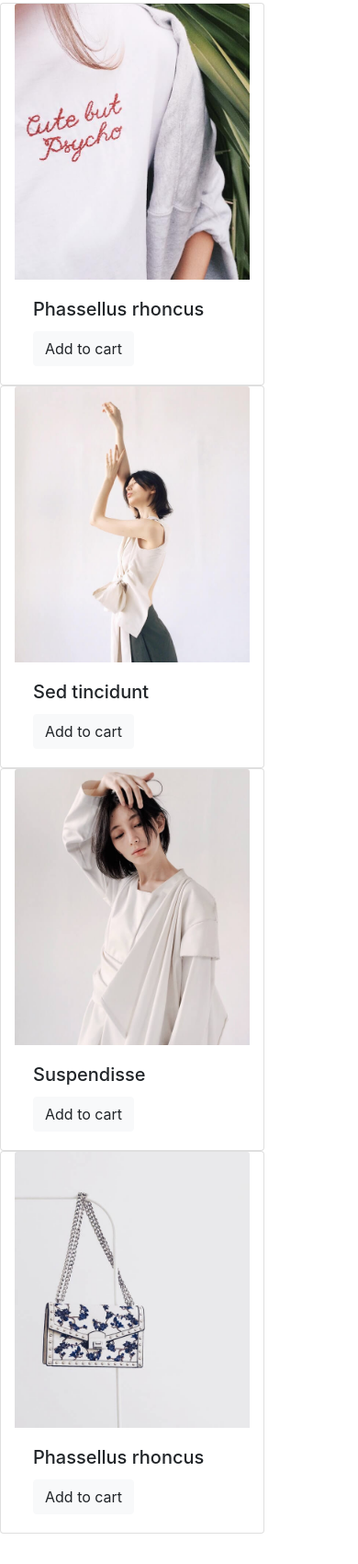
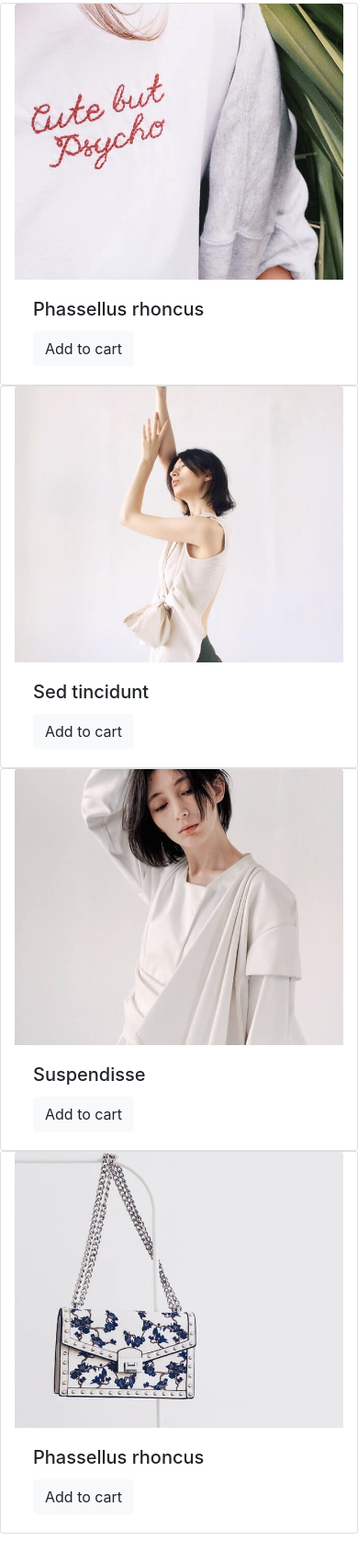
Before and after one commit to Edyta2801/e-shop, a plain HTML site: page index.html in a window 390 px wide. Shown: the part 1228-2928 px from the top of the page at 92% size. Drawn offline with nearby package versions, Linux system fonts and the light colour scheme; files that its build step writes are made by us from their sources.

Commit message:
remove style from section-two-columns

```diff
--- a/index.html
+++ b/index.html
@@ -58,7 +58,7 @@
         <div class="carousel-inner">
             <div class="carousel-item active">
                 <img class="w-100" src="./Module 2 Assets/1.jpeg" alt="image">
-                <div class="carousel-caption ">
+                <div class="carousel-caption">
                     <h4>New arrival</h4>
                     <h3>Nulla maximus</h3>
                     <a href="#" class="btn btn-primary">Shop now</a>
@@ -109,28 +109,28 @@
                 <div class="col-lg-9">
                     <h2>New arrivals</h2>
                     <div class="row ">
-                        <div class="card col-sm-6 col-lg-4" style="width: 18rem;">
+                        <div class="card col-sm-6 col-lg-4">
                             <img class="card-img-top" src="./Module 2 Assets/4.jpeg" alt="Card image cap">
                             <div class="card-body">
                                 <h5 class="card-title">Phassellus rhoncus</h5>
                                 <a href="#" class="btn btn-light">Add to cart</a>
                             </div>
                         </div>
-                        <div class="card col-sm-6 col-lg-4" style="width: 18rem;">
+                        <div class="card col-sm-6 col-lg-4">
                             <img class="card-img-top" src="./Module 2 Assets/5.jpeg" alt="Card image cap">
                             <div class="card-body">
                                 <h5 class="card-title">Sed tincidunt</h5>
                                 <a href="#" class="btn btn-light">Add to cart</a>
                             </div>
                         </div>
-                        <div class="card col-sm-6 col-lg-4" style="width: 18rem;">
+                        <div class="card col-sm-6 col-lg-4">
                             <img class="card-img-top" src="./Module 2 Assets/6.jpeg" alt="Card image cap">
                             <div class="card-body">
                                 <h5 class="card-title">Suspendisse</h5>
                                 <a href="#" class="btn btn-light">Add to cart</a>
                             </div>
                         </div>
-                        <div class="card col-sm-6 col-lg-4 d-lg-none" style="width: 18rem;">
+                        <div class="card col-sm-6 col-lg-4 d-lg-none">
                             <img class="card-img-top" src="./Module 2 Assets/7.jpeg" alt="Card image cap">
                             <div class="card-body">
                                 <h5 class="card-title">Phassellus rhoncus</h5>
```
